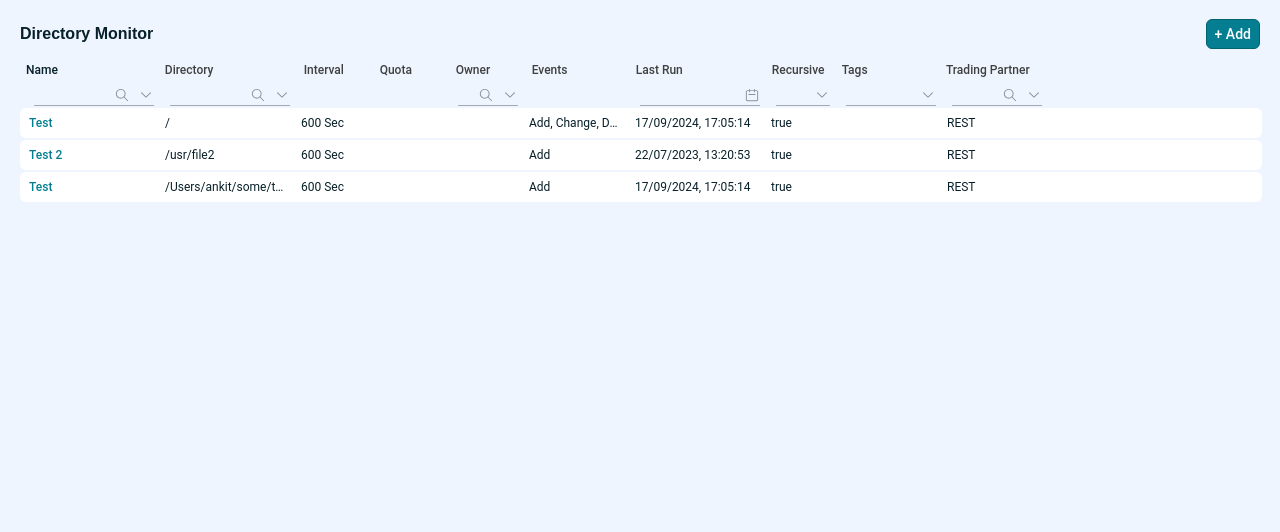
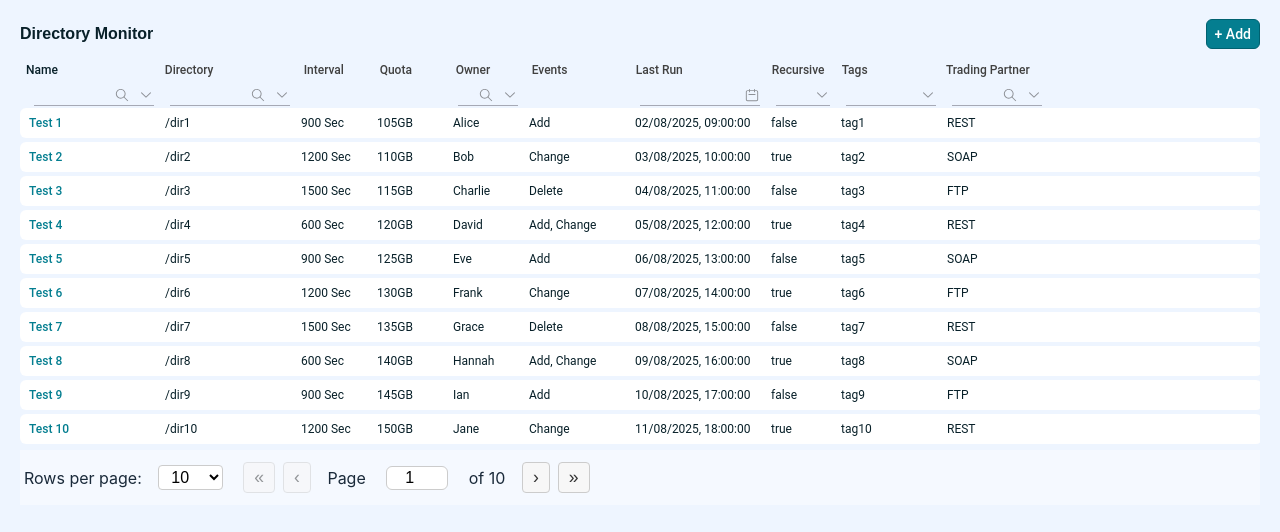
Before and after one commit to chauhan-ankit24/tables, a React (Create React App) app: page / in a window 1280 px wide. Shown: the top 532 px of the page. Built offline with nearby package versions, Linux system fonts and the light colour scheme.

Commit message:
Implement pagination component and integrate with table: Add Pagination styles and functionality, update Table component to support pagination, and create mock table data.

```diff
--- /dev/null
+++ b/src/components/Pagination/Pagination.css
@@ -0,0 +1,45 @@
+/* Pagination UI styles */
+.pagination-controls {
+  display: flex;
+  align-items: center;
+  justify-content: flex-start;
+  background: #f5f9ff;
+  padding: 12px 0;
+  gap: 8px;
+}
+.pagination-controls select {
+  font-size: 1rem;
+  padding: 2px 8px;
+  border-radius: 4px;
+  border: 1px solid #ccc;
+  background: #fff;
+  margin-right: 12px;
+}
+.pagination-controls button {
+  padding: 4px 10px;
+  font-size: 1.1rem;
+  border-radius: 4px;
+  border: 1px solid #ccc;
+  background: #f7f7f7;
+  cursor: pointer;
+  color: #333;
+  transition: background 0.2s;
+}
+.pagination-controls button:disabled {
+  opacity: 0.5;
+  cursor: not-allowed;
+}
+.pagination-controls input[type="number"] {
+  font-size: 1rem;
+  padding: 2px 6px;
+  border-radius: 6px;
+  border: 1px solid #ccc;
+  width: 48px;
+  text-align: center;
+  margin: 0 4px;
+}
+.pagination-controls span {
+  font-size: 1rem;
+  margin: 0 4px;
+  color: #1a2a3a;
+}
--- /dev/null
+++ b/src/components/Pagination/Pagination.tsx
@@ -0,0 +1,67 @@
+import { observer } from "mobx-react";
+import { tableStore } from "../../stores/TableStore";
+import "./Pagination.css";
+
+const rowsPerPageOptions = [10, 20, 50, 100];
+
+const Pagination = observer(() => {
+  const { page, totalPages, pageSize, setPage } = tableStore;
+
+  const handleRowsPerPageChange = (e: React.ChangeEvent<HTMLSelectElement>) => {
+    tableStore.pageSize = Number(e.target.value);
+    tableStore.page = 1;
+  };
+
+  const handlePageInputChange = (e: React.ChangeEvent<HTMLInputElement>) => {
+    const val = Number(e.target.value);
+    if (!isNaN(val) && val >= 1 && val <= totalPages) {
+      setPage(val);
+    }
+  };
+
+  return (
+    <div className="pagination-controls">
+      <span>Rows per page:&nbsp;</span>
+      <select value={pageSize} onChange={handleRowsPerPageChange}>
+        {rowsPerPageOptions.map((opt) => (
+          <option key={opt} value={opt}>
+            {opt}
+          </option>
+        ))}
+      </select>
+      <button onClick={() => setPage(1)} disabled={page === 1}>
+        &laquo;
+      </button>
+      <button onClick={() => setPage(page - 1)} disabled={page === 1}>
+        &lsaquo;
+      </button>
+      <span>&nbsp;Page&nbsp;</span>
+      <input
+        type="number"
+        min={1}
+        max={totalPages}
+        value={page}
+        onChange={handlePageInputChange}
+        style={{
+          width: 48,
+          textAlign: "center",
+          borderRadius: 6,
+          border: "1px solid #ccc",
+          margin: "0 4px",
+        }}
+      />
+      <span>&nbsp;of {totalPages}&nbsp;</span>
+      <button onClick={() => setPage(page + 1)} disabled={page === totalPages}>
+        &rsaquo;
+      </button>
+      <button
+        onClick={() => setPage(totalPages)}
+        disabled={page === totalPages}
+      >
+        &raquo;
+      </button>
+    </div>
+  );
+});
+
+export default Pagination;
--- a/src/components/Table/Table.css
+++ b/src/components/Table/Table.css
@@ -1,3 +1,10 @@
+.table-scroll {
+  max-height: 400px;
+  overflow-y: auto;
+  overflow-x: hidden;
+  width: 100%;
+  box-sizing: border-box;
+}
 /* ...existing code... */
 
 /* ----------- */
@@ -16,8 +23,10 @@
   background: var(--Grey-Grey-50, #fff);
   color: #111827;
   height: 28px;
-  width: 1596px;
+  width: 100%;
+  min-width: 0;
   border: 1px solid transparent;
+  margin-bottom: 4px;
 }
 
 .table-row:hover {
--- a/src/components/Table/Table.tsx
+++ b/src/components/Table/Table.tsx
@@ -1,4 +1,7 @@
 import React from "react";
+import { observer } from "mobx-react";
+import { tableStore } from "../../stores/TableStore";
+import Pagination from "../Pagination/Pagination";
 import "./Table.css";
 import TableAboveRow from "../TableAboveRow/TableAboveRow";
 
@@ -7,12 +10,16 @@ export interface TableProps {
   data: Array<Record<string, any>>;
 }
 
-const Table: React.FC<TableProps> = ({ columns, data }) => {
+const Table: React.FC<TableProps> = observer(({ columns, data }) => {
+  const { page, pageSize } = tableStore;
+  const paginatedData = data.slice((page - 1) * pageSize, page * pageSize);
+
   return (
     <div className="table-flex">
       <TableAboveRow columns={columns} />
-      {data.map((row, idx) => (
-        <div className="table-row" key={idx}>
+      <div className="table-scroll">
+        {paginatedData.map((row, idx) => (
+          <div className="table-row" key={idx + (page - 1) * pageSize}>
             {columns.map((col, colIdx) => (
               <div className={`table-cell col-${colIdx}`} key={col}>
                 {row[col]}
@@ -25,14 +32,21 @@ const Table: React.FC<TableProps> = ({ columns, data }) => {
                 <button className="table-action-btn">Run</button>
                 <button className="table-action-btn">Edit</button>
                 <span className="table-action-dots">
-                <img src={process.env.PUBLIC_URL + "/dots-vertical.svg"} alt="more" width={20} height={20} />
+                  <img
+                    src={process.env.PUBLIC_URL + "/dots-vertical.svg"}
+                    alt="more"
+                    width={20}
+                    height={20}
+                  />
                 </span>
               </div>
             </div>
           </div>
         ))}
       </div>
+      <Pagination />
+    </div>
   );
-};
+});
 
 export default Table;
--- a/src/stores/TableStore.ts
+++ b/src/stores/TableStore.ts
@@ -1,65 +1,45 @@
-import { observable, action, decorate } from 'mobx';
+import { observable, computed, action, decorate } from "mobx";
+import tableData from "./tableData";
 
 export class TableStore {
+  page: number = 1;
+  pageSize: number = 10;
   columns: string[] = [
-    'Name',
-    'Directory',
-    'Interval',
-    'Quota',
-    'Owner',
-    'Events',
-    'Last Run',
-    'Recursive',
-    'Tags',
-    'Trading Partner',
+    "Name",
+    "Directory",
+    "Interval",
+    "Quota",
+    "Owner",
+    "Events",
+    "Last Run",
+    "Recursive",
+    "Tags",
+    "Trading Partner",
   ];
-  data: Array<Record<string, any>> = [
-    {
-      Name: 'Test',
-      Directory: '/',
-      Interval: '600 Sec',
-      Quota: '',
-      Owner: '',
-      Events: 'Add, Change, Delete...',
-      'Last Run': '17/09/2024, 17:05:14',
-      Recursive: 'true',
-      Tags: '',
-      'Trading Partner': 'REST',
-    },
-    {
-      Name: 'Test 2',
-      Directory: '/usr/file2',
-      Interval: '600 Sec',
-      Quota: '',
-      Owner: '',
-      Events: 'Add',
-      'Last Run': '22/07/2023, 13:20:53',
-      Recursive: 'true',
-      Tags: '',
-      'Trading Partner': 'REST'
-    },
-    {
-      Name: 'Test',
-      Directory: '/Users/ankit/some/test/ka/Directory',
-      Interval: '600 Sec',
-      Quota: '',
-      Owner: '',
-      Events: 'Add',
-      'Last Run': '17/09/2024, 17:05:14',
-      Recursive: 'true',
-      Tags: '',
-      'Trading Partner': 'REST'
+  data: Array<Record<string, any>> = tableData;
+
+  get totalPages() {
+    return Math.ceil(this.data.length / this.pageSize);
+  }
+
+  setPage = (newPage: number) => {
+    if (newPage >= 1 && newPage <= this.totalPages) {
+      this.page = newPage;
     }
-  ];
+  };
 
   addRow = (row: Record<string, any>) => {
     this.data.push(row);
-  }
+  };
 }
 
 decorate(TableStore, {
   columns: observable,
   data: observable,
+  page: observable,
+  pageSize: observable,
+  totalPages: computed,
+  setPage: action,
   addRow: action,
 });
 
--- /dev/null
+++ b/src/stores/tableData.ts
@@ -0,0 +1,43 @@
+const tableData = Array.from({ length: 100 }, (_, i) => {
+  const idx = i + 1;
+  return {
+    Name: `Test ${idx}`,
+    Directory: `/dir${idx}`,
+    Interval: `${600 + (idx % 4) * 300} Sec`,
+    Quota: `${100 + idx * 5}GB`,
+    Owner: [
+      "Alice",
+      "Bob",
+      "Charlie",
+      "David",
+      "Eve",
+      "Frank",
+      "Grace",
+      "Hannah",
+      "Ian",
+      "Jane",
+      "Kyle",
+      "Laura",
+      "Mike",
+      "Nina",
+      "Oscar",
+      "Paul",
+      "Quinn",
+      "Rachel",
+      "Steve",
+      "Tina",
+    ][i % 20],
+    Events: ["Add", "Change", "Delete", "Add, Change"][i % 4],
+    "Last Run": `${((idx % 28) + 1).toString().padStart(2, "0")}/08/2025, ${(
+      8 +
+      (idx % 12)
+    )
+      .toString()
+      .padStart(2, "0")}:00:00`,
+    Recursive: idx % 2 === 0 ? "true" : "false",
+    Tags: `tag${idx}`,
+    "Trading Partner": ["REST", "SOAP", "FTP"][i % 3],
+  };
+});
+
+export default tableData;
```
Also changed, not shown: src/react-app-env.d.ts (+32 -12 lines), src/setupTests.ts (+1 -5 lines). Lines whose indentation alone changed are shown as unchanged.
